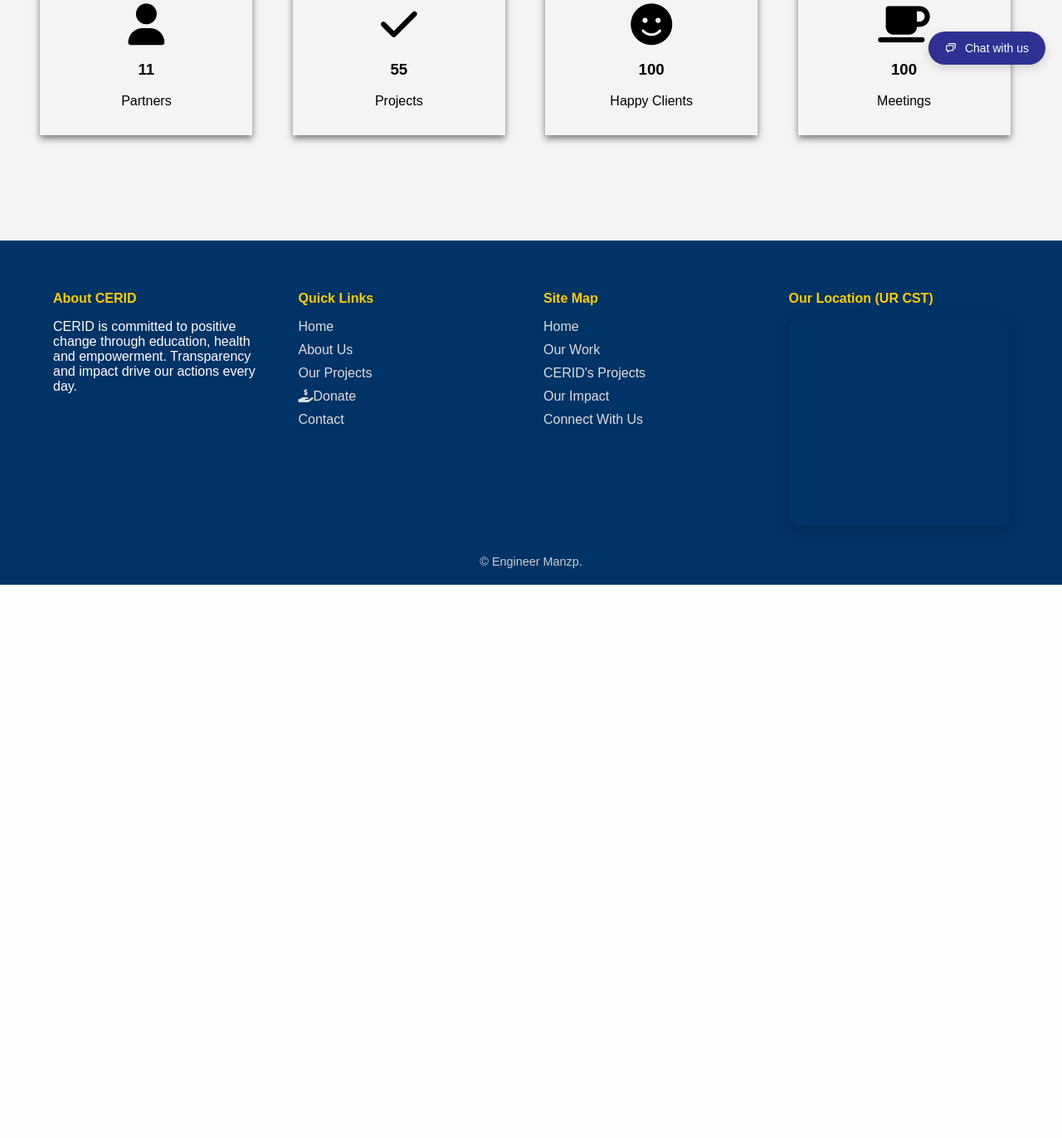
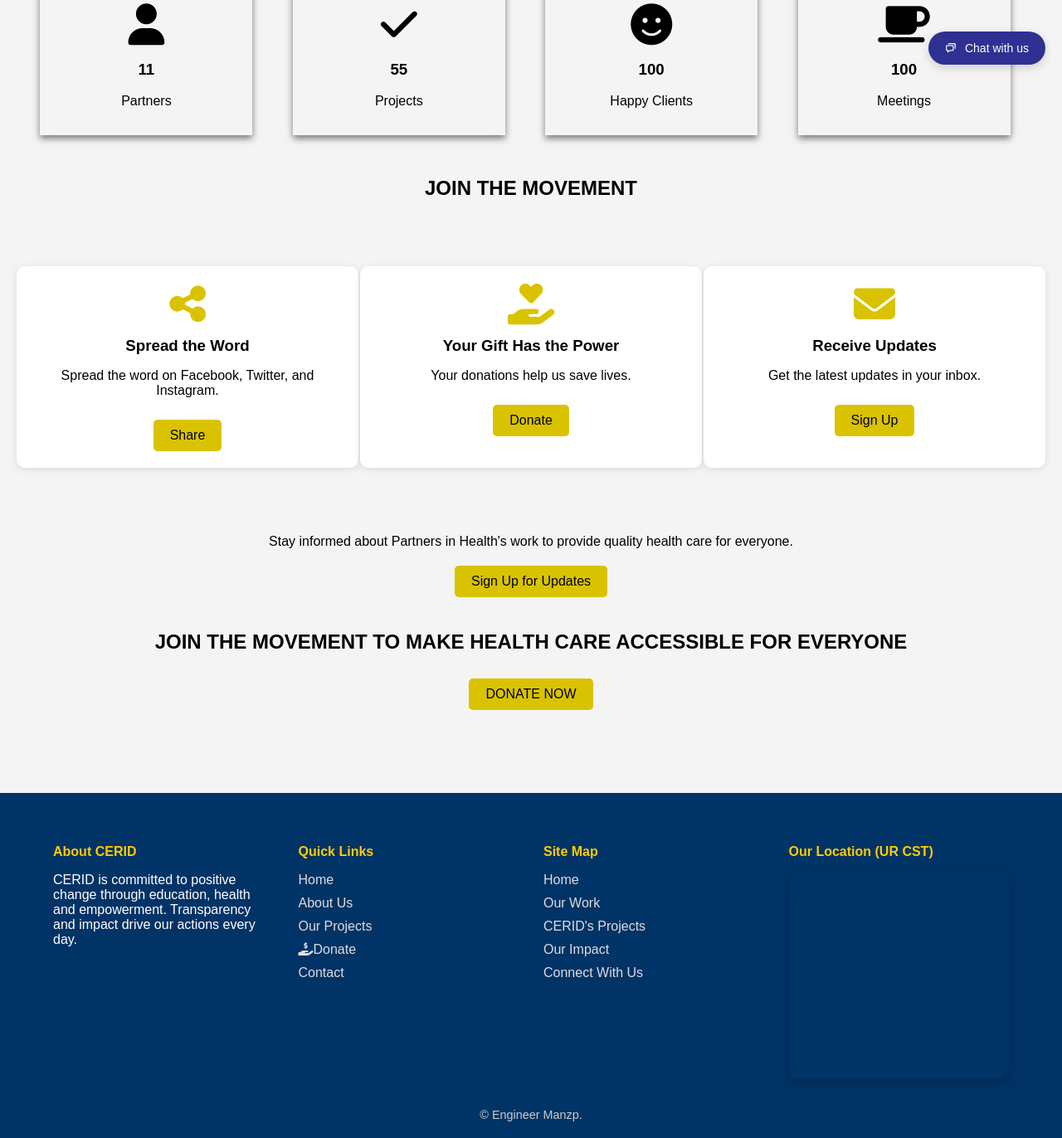
Before and after one commit to Manzp111/CERID-website, a Django app: page / in a window 1280 px wide. Shown: the part 702-2074 px from the top of the page at 83% size. Before the commit the page ends 1407 px from the top, so only its background shows below. Run offline with Django 5.2, Linux system fonts and the light colour scheme; data comes from the database, SQL or seed files in the repository; a map, chart or similar area stays blank; grey boxes are pictures that could not be loaded.

Commit message:
the home pages

```diff
--- a/templates/homepages/home.html
+++ b/templates/homepages/home.html
@@ -73,18 +73,6 @@
             background-color: #bda600;
         }
 
-        .text {
-            color: yellow;
-            font-size: 15px;
-            padding: 8px 12px;
-            position: absolute;
-            bottom: 8px;
-            width: 100%;
-            text-align: center;
-            background-color: rgba(0, 0, 0, 0.5);
-            border-radius: 5px;
-        }
-
         .fade {
             animation-name: fade;
             animation-duration: 1.5s;
@@ -93,6 +81,66 @@
         @keyframes fade {
             from { opacity: .4; }
             to { opacity: 1; }
+        }
+
+        .cta-header {
+            text-align: center;
+            margin: 40px 0;
+            font-size: 24px;
+            font-weight: bold;
+        }
+
+        .cta-section {
+            display: flex;
+            justify-content: space-between;
+            padding: 40px 20px;
+            background-color: #f4f4f4;
+            margin-top: 20px;
+            border-radius: 10px;
+        }
+
+        .cta-card {
+            background-color: white;
+            border-radius: 10px;
+            box-shadow: 0 2px 10px rgba(0, 0, 0, 0.1);
+            padding: 20px;
+            text-align: center;
+            width: 30%;
+        }
+
+        .cta-card i {
+            font-size: 50px;
+            color: #D9C300;
+        }
+
+        .cta-card h3 {
+            margin: 15px 0;
+        }
+
+        .cta-button {
+            margin-top: 10px;
+            padding: 10px 20px;
+            background-color: #D9C300;
+            color: black;
+            border: none;
+            border-radius: 5px;
+            font-size: 16px;
+            cursor: pointer;
+            transition: background-color 0.3s;
+        }
+
+        .cta-button:hover {
+            background-color: #bda600;
+        }
+
+        .info-section {
+            text-align: center;
+            margin: 40px 0;
+        }
+
+        .info-section p {
+            margin: 10px 0;
+            font-size: 16px;
         }
 
         .row {
@@ -127,6 +175,16 @@
         }
 
         @media screen and (max-width: 600px) {
+            .cta-card {
+                width: 90%;
+                margin-bottom: 20px;
+            }
+
+            .cta-section {
+                flex-direction: column;
+                align-items: center;
+            }
+
             .column {
                 width: 100%;
                 display: block;
@@ -146,7 +204,6 @@
         {% for slide in slides %}
         <div class="mySlides fade">
             <img src="{{ slide.image.url }}" alt="Slide">
-            <!-- <div class="text">{{ slide.caption }}</div> -->
         </div>
         {% endfor %}
 
@@ -163,8 +220,8 @@
         <a class="prev" href="{% url 'donate' %}"><i class="fa-solid fa-hand-holding-dollar"></i>Donate</a>
     </div>
 
-    <!-- Counters -->
-    <div class="row" id="counter-section">
+     <!-- Counters -->
+     <div class="row" id="counter-section">
         <div class="column">
             <div class="card">
                 <p><i class="fa fa-user"></i></p>
@@ -196,6 +253,45 @@
                 <p>Meetings</p>
             </div>
         </div>
+    </div>
+    <!-- Call to Action Header -->
+    <div class="cta-header">
+        JOIN THE MOVEMENT
+    </div>
+
+    <!-- Call to Action Section -->
+    <div class="cta-section">
+        <div class="cta-card">
+            <i class="fa fa-share-alt"></i>
+            <h3>Spread the Word</h3>
+            <p>Spread the word on Facebook, Twitter, and Instagram.</p>
+            <button class="cta-button">Share</button>
+        </div>
+
+        <div class="cta-card">
+            <i class="fa fa-hand-holding-heart"></i>
+            <h3>Your Gift Has the Power</h3>
+            <p>Your donations help us save lives.</p>
+            <button class="cta-button">Donate</button>
+        </div>
+
+        <div class="cta-card">
+            <i class="fa fa-envelope"></i>
+            <h3>Receive Updates</h3>
+            <p>Get the latest updates in your inbox.</p>
+            <button class="cta-button">Sign Up</button>
+        </div>
+    </div>
+
+    <!-- Info Section -->
+    <div class="info-section">
+        <p>Stay informed about Partners in Health's work to provide quality health care for everyone.</p>
+        <button class="cta-button">Sign Up for Updates</button>
+    </div>
+
+    <div class="info-section" style="margin-top: 40px;">
+        <h2>JOIN THE MOVEMENT TO MAKE HEALTH CARE ACCESSIBLE FOR EVERYONE</h2>
+        <a class="prev" href="{% url 'donate' %}"><button class="cta-button">DONATE NOW</button></a>
     </div>
 </main>
 
```
